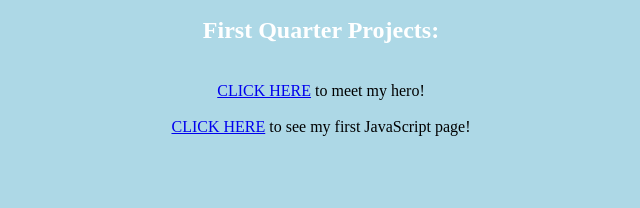
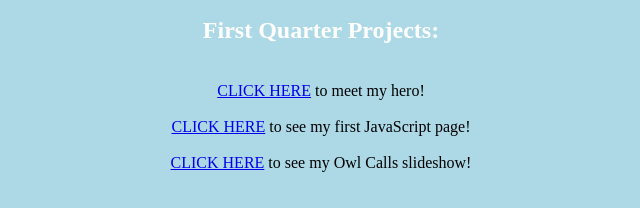
Before and after one commit to p3dutta24/myWebSite, a plain HTML site: page index.html in a window 1280 px wide. Shown: the part 444-652 px from the top of the page, without its empty margins (319-959 px from the left). Drawn offline with Linux system fonts and the light colour scheme.

Commit message:
Add files via upload

```diff
--- a/index.html
+++ b/index.html
@@ -15,5 +15,7 @@
 <center><a href="Hero.html">CLICK HERE</a> to meet my hero!</center>
 <br/>
 <center><a href="jsTester.html">CLICK HERE</a> to see my first JavaScript page!</center>
+<br/>
+<center><a href="slideshow.html">CLICK HERE</a> to see my Owl Calls slideshow!</center>
 </body>
 </html>
```
Also changed, not shown: slideshow.html (+3 -0 lines).
